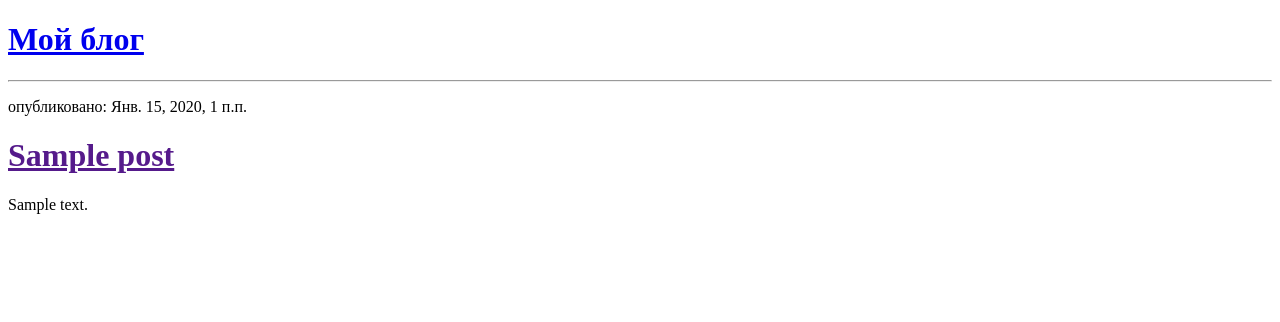
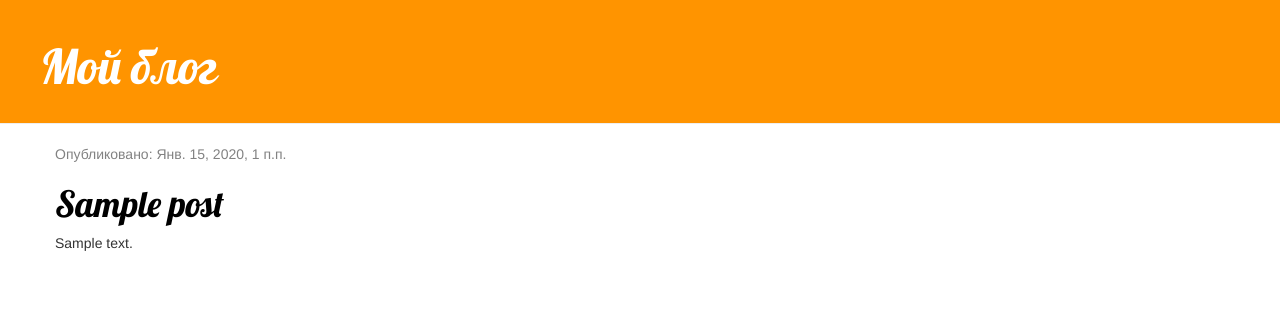
Before and after one commit to bjolverk/my-first-blog, a Django app: template blog/templates/blog/post_list.html in a window 1280 px wide. Shown: the top 322 px of the page. Run offline with Django 3.2, Linux system fonts and the light colour scheme; the template is opened without the code that fills it: values that come from a table or form of the project are taken from there, others are empty; tables that the repository leaves empty hold one stand-in row (values such as "Sample post"); some libraries are stand-ins or nearby versions.

Commit message:
Модифицировал шаблон для отображения постов из базы данных

```diff
--- /dev/null
+++ b/blog/static/css/blog.css
@@ -0,0 +1,54 @@
+h1 a {
+    color: #4682B4;
+    font-family: 'Lobster';
+}
+
+/* body{
+  padding-left: 15px;
+} */
+
+.page-header {
+    background-color: #ff9400;
+    margin-top: 0;
+    padding: 20px 20px 20px 40px;
+}
+.page-header h1, .page-header h1 a, .page-header h1 a:visited, .page-header h1 a:active {
+    color: #ffffff;
+    font-size: 36pt;
+    text-decoration: none;
+}
+
+.content {
+    margin-left: 40px;
+}
+
+h1, h2, h3, h4 {
+    font-family: 'Lobster', cursive;
+}
+
+.date {
+    color: #828282;
+}
+
+.save {
+    float: right;
+}
+
+.post-form textarea, .post-form input {
+    width: 100%;
+}
+
+.top-menu, .top-menu:hover, .top-menu:visited {
+    color: #ffffff;
+    float: right;
+    font-size: 26pt;
+    margin-right: 20px;
+}
+
+.post {
+    margin-bottom: 70px;
+}
+
+.post h1 a, .post h1 a:visited {
+    color: #000000;
+}
--- a/blog/templates/blog/post_list.html
+++ b/blog/templates/blog/post_list.html
@@ -1,25 +1,38 @@
+{% load static %}
 <!DOCTYPE html>
 <html lang="ru" dir="ltr">
   <head>
     <meta charset="utf-8">
+     <link rel="stylesheet" href="//maxcdn.bootstrapcdn.com/bootstrap/3.2.0/css/bootstrap.min.css">
+     <link rel="stylesheet" href="//maxcdn.bootstrapcdn.com/bootstrap/3.2.0/css/bootstrap-theme.min.css">
+     <link rel="stylesheet" href="{% static 'css/blog.css' %}">
+     <link href="https://fonts.googleapis.com/css?family=Lobster&subset=latin,cyrillic" rel="stylesheet" type="text/css">
     <title>Блог Bjolverk-a</title>
   </head>
   <body>
 
-    <div class="">
+    <div class="page-header">
       <h1>
         <a href="/">Мой блог</a>
       </h1>
     </div>
 
 
-    {% for post in posts %}
-    <div>
-      <hr>
-        <p>опубликовано: {{ post.published_date }}</p>
-        <h1><a href="">{{ post.title }}</a></h1>
-        <p>{{ post.text|linebreaksbr }}</p>
+    <div class="content container">
+    <div class="row">
+        <div class="col-md-8">
+            {% for post in posts %}
+                <div class="post">
+                    <div class="date">
+                        <p>Опубликовано: {{ post.published_date }}</p>
+                    </div>
+                    <h1><a href="">{{ post.title }}</a></h1>
+                    <p>{{ post.text|linebreaksbr }}</p>
+                </div>
+            {% endfor %}
+        </div>
     </div>
-{% endfor %}
+</div>
+
   </body>
 </html>
```
